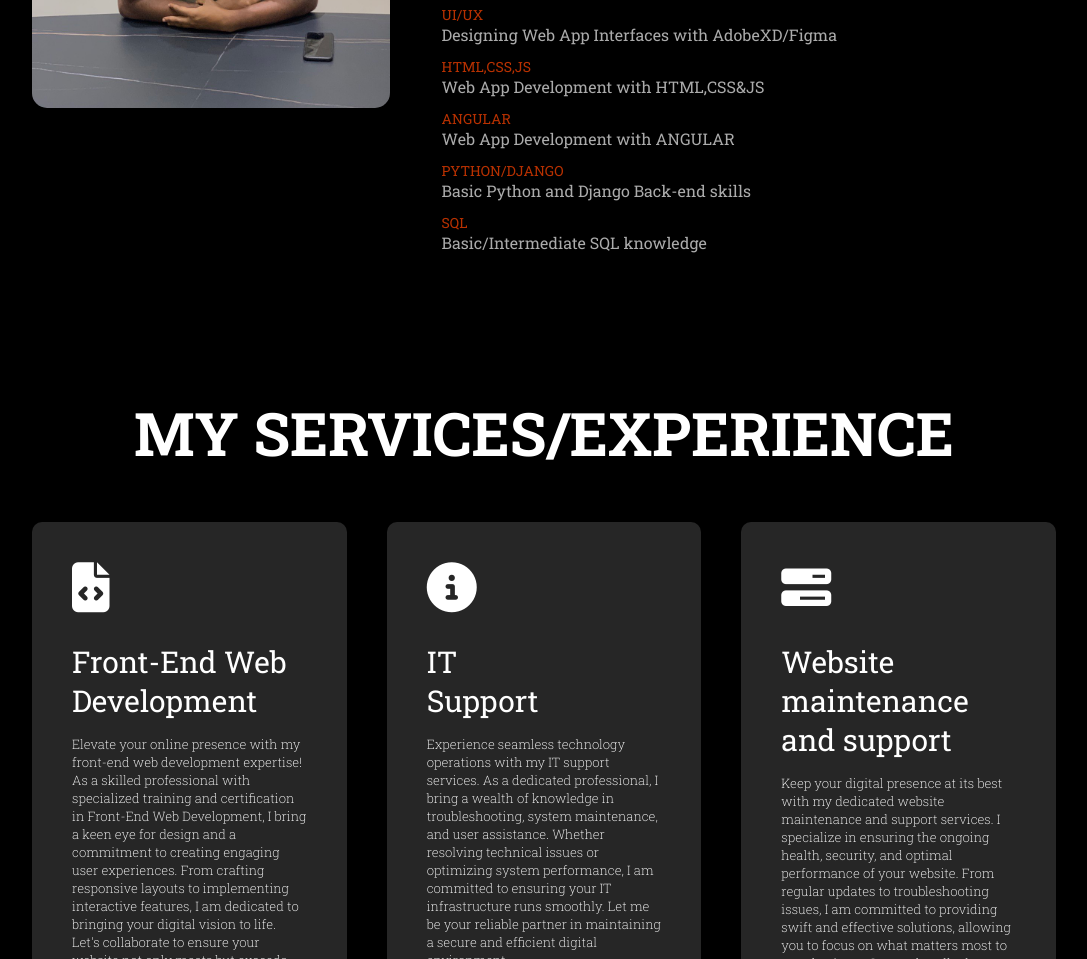
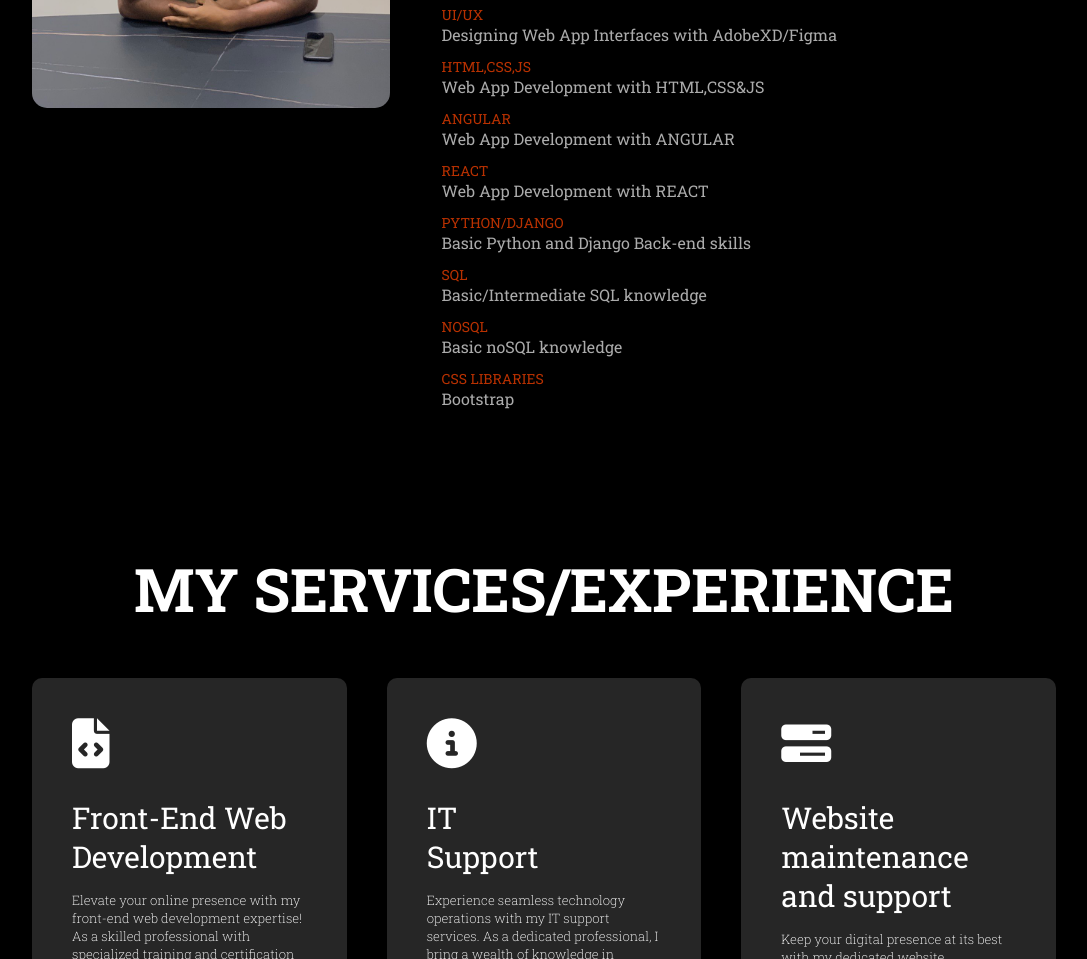
Before and after one commit to KayAlain/kaykorblah.com, a plain HTML site: page index.html in a window 1280 px wide. Shown: the part 1260-2219 px from the top of the page, without its empty margins (96-1183 px from the left). Drawn offline with nearby package versions, Linux system fonts and the light colour scheme.

Commit message:
Added skills

```diff
--- a/index.html
+++ b/index.html
@@ -71,8 +71,12 @@
                             <li><span>UI/UX</span><br>Designing Web App Interfaces with AdobeXD/Figma</li>
                             <li><span>HTML,CSS,JS</span><br>Web App Development with HTML,CSS&JS</li>
                             <li><span>ANGULAR</span><br>Web App Development with ANGULAR</li>
+                            <li><span>REACT</span><br>Web App Development with REACT</li>
                             <li><span>PYTHON/DJANGO</span><br>Basic Python and Django Back-end skills</li>
                             <li><span>SQL</span><br>Basic/Intermediate SQL knowledge</li>
+                            <li><span>NOSQL</span><br>Basic noSQL knowledge</li>
+                            <li><span>CSS LIBRARIES</span><br>Bootstrap</li>
+
                         </ul>
                     </div>
                     <div class="tab-contents" id="education">
```
